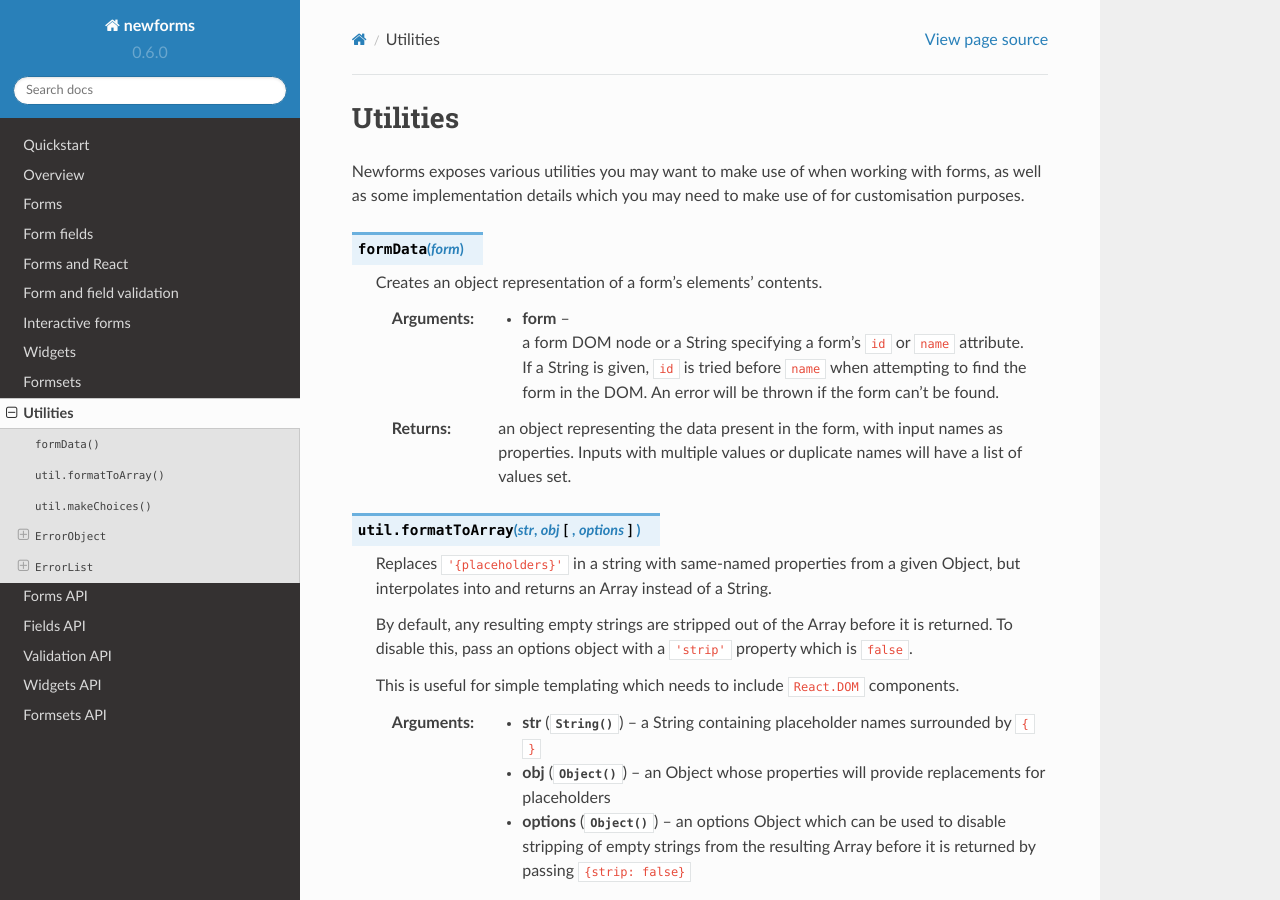
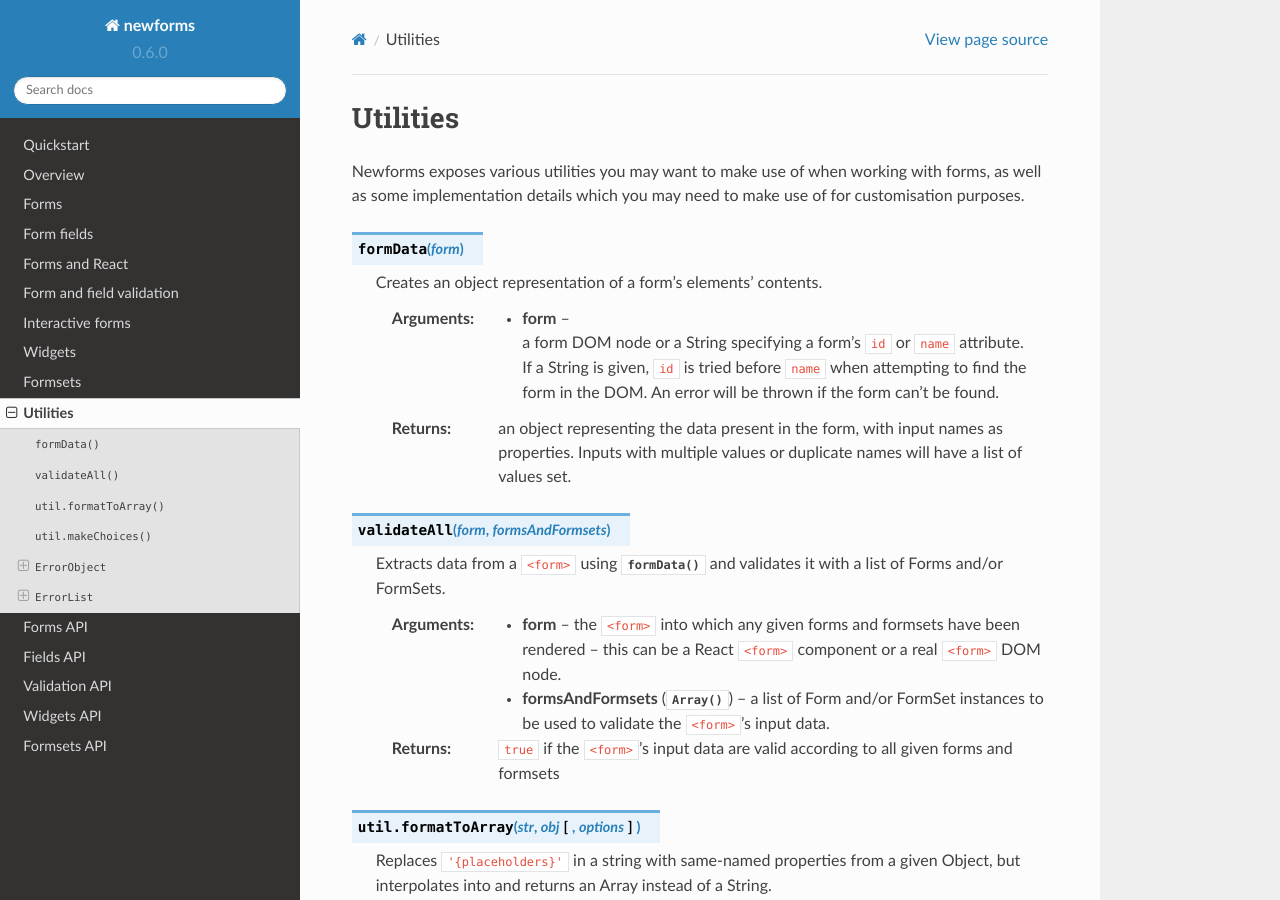
Before and after one commit to insin/newforms, a Sphinx documentation site: the page built from docs/util.rst, in a window 1280 px wide and 900 px high. Built offline with Sphinx 7.4.7 and the Read the Docs theme 2.0.0, drawn with Linux system fonts in a browser that asks for light colours; some of the changed text lies outside the part shown.

Commit message:
Added forms.validateAll() and (form|formset).setFormData()

```diff
--- a/CHANGES.rst
+++ b/CHANGES.rst
@@ -43,6 +43,10 @@ New Features
   through ``.errors()`` and use the ErrorList API.
 * Added generation of a ``validCssClass`` in default rendering or when using
   ``BoundField#cssClasses()`` directly, if present on a form or its prototype.
+* Added a ``setFormData()`` method to Forms and FormSets for manually setting
+  prefixed data.
+* Added a top-level ``validateAll`` utility method equivalent to ``form.validate()``
+  but for multiple Forms and/or FormSets.
 
 Changes
 -------
--- a/docs/util.rst
+++ b/docs/util.rst
@@ -22,6 +22,23 @@ for customisation purposes.
       an object representing the data present in the form, with input names as
       properties. Inputs with multiple values or duplicate names will have a
       list of values set.
+
+.. js:function:: validateAll(form, formsAndFormsets)
+
+   Extracts data from a ``<form>`` using :js:func:`formData` and validates it
+   with a list of Forms and/or FormSets.
+
+   :param form:
+      the ``<form>`` into which any given forms and formsets have been rendered
+      -- this can be a React ``<form>`` component or a real ``<form>`` DOM node.
+
+   :param Array formsAndFormsets:
+      a list of Form and/or FormSet instances to be used to validate the
+      ``<form>``'s input data.
+
+   :returns:
+      ``true`` if the ``<form>``'s input data are valid according to all given
+      forms and formsets
 
 .. js:function:: util.formatToArray(str, obj[, options])
 
```
Also changed, not shown: other parts of docs/util.rst (+0 -6 lines), docs/forms_api.rst (+15 -0 lines), docs/formsets_api.rst (+7 -0 lines), 4 other files.
